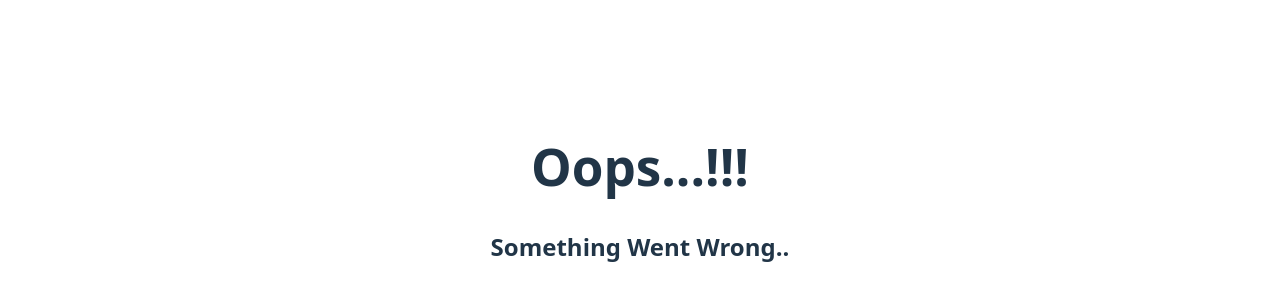
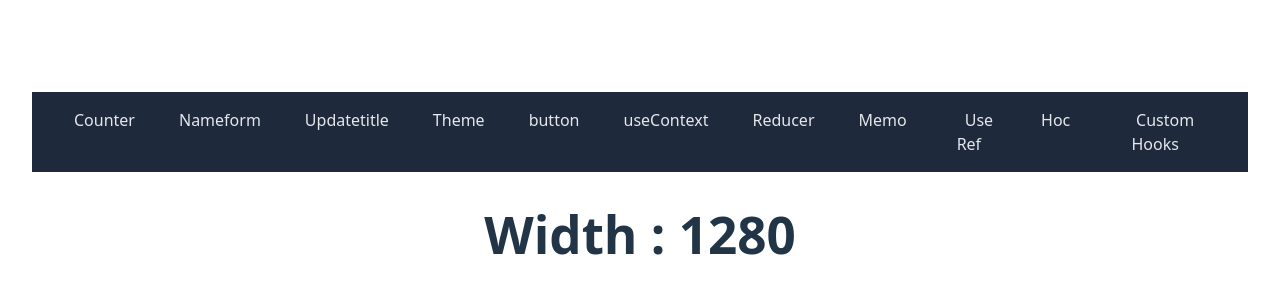
Before and after one commit to Ajaypeter865/React-Tutorial, a React app: page /customhooks in a window 1280 px wide. Shown: the part 206-506 px from the top of the page. Built offline with nearby package versions, Linux system fonts and the light colour scheme; the HTML template or start-up script is replaced by a standard one.

Commit message:
Custom hooks

```diff
--- a/package.json
+++ b/package.json
@@ -10,9 +10,12 @@
     "preview": "vite preview"
   },
   "dependencies": {
+    "@reduxjs/toolkit": "^2.11.2",
     "react": "^19.2.0",
     "react-dom": "^19.2.0",
-    "react-router-dom": "^7.12.0"
+    "react-redux": "^9.2.0",
+    "react-router-dom": "^7.12.0",
+    "redux": "^5.0.1"
   },
   "devDependencies": {
     "@eslint/js": "^9.39.1",
--- a/src/App.jsx
+++ b/src/App.jsx
@@ -13,7 +13,7 @@ import CounterReducer from './Componets/CounterReducer'
 import SquareMemo from './Componets/Memo'
 import FocusInput from './Componets/UseRef'
 import FinalComponet from './Componets/HOC2'
-
+import WindowTracker from './Componets/CustomHook'
 
 const AppLayout = () => {
 
@@ -75,6 +75,10 @@ const appRouter = createBrowserRouter([
         path: '/hoc',
         element: <FinalComponet />
       },
+      {
+        path: '/customhooks',
+        element: <WindowTracker />
+      },
     ]
   }
 ])
--- /dev/null
+++ b/src/Componets/CustomHook.jsx
@@ -0,0 +1,29 @@
+import { useEffect, useState } from "react"
+
+
+const useWindoWidth = () => {
+
+    const [width, setWidth] = useState(window.innerWidth)
+
+    useEffect(() => {
+        const handleResize = () => {setWidth(window.innerWidth)}
+
+        window.addEventListener('resize', handleResize)
+
+        return window.removeEventListener('resize', handleResize)
+    }, [])
+
+    return width
+}
+
+const WindowTracker = () => {
+
+    const width = useWindoWidth()
+    return(
+        <div>
+            <h1>Width : {width}</h1>
+        </div>
+    )
+}
+
+export default WindowTracker
--- a/src/Componets/Header.jsx
+++ b/src/Componets/Header.jsx
@@ -43,8 +43,12 @@ const Header = () => {
                         <Link to='/useref'>Use Ref</Link>
 
                     </li>
-                     <li >
+                    <li >
                         <Link to='/hoc'>Hoc</Link>
+
+                    </li>
+                    <li >
+                        <Link to='/customhooks'>Custom Hooks</Link>
 
                     </li>
                 </ul>
```
Also changed, not shown: 1 other file (tests, documents, lock files or other folders).
